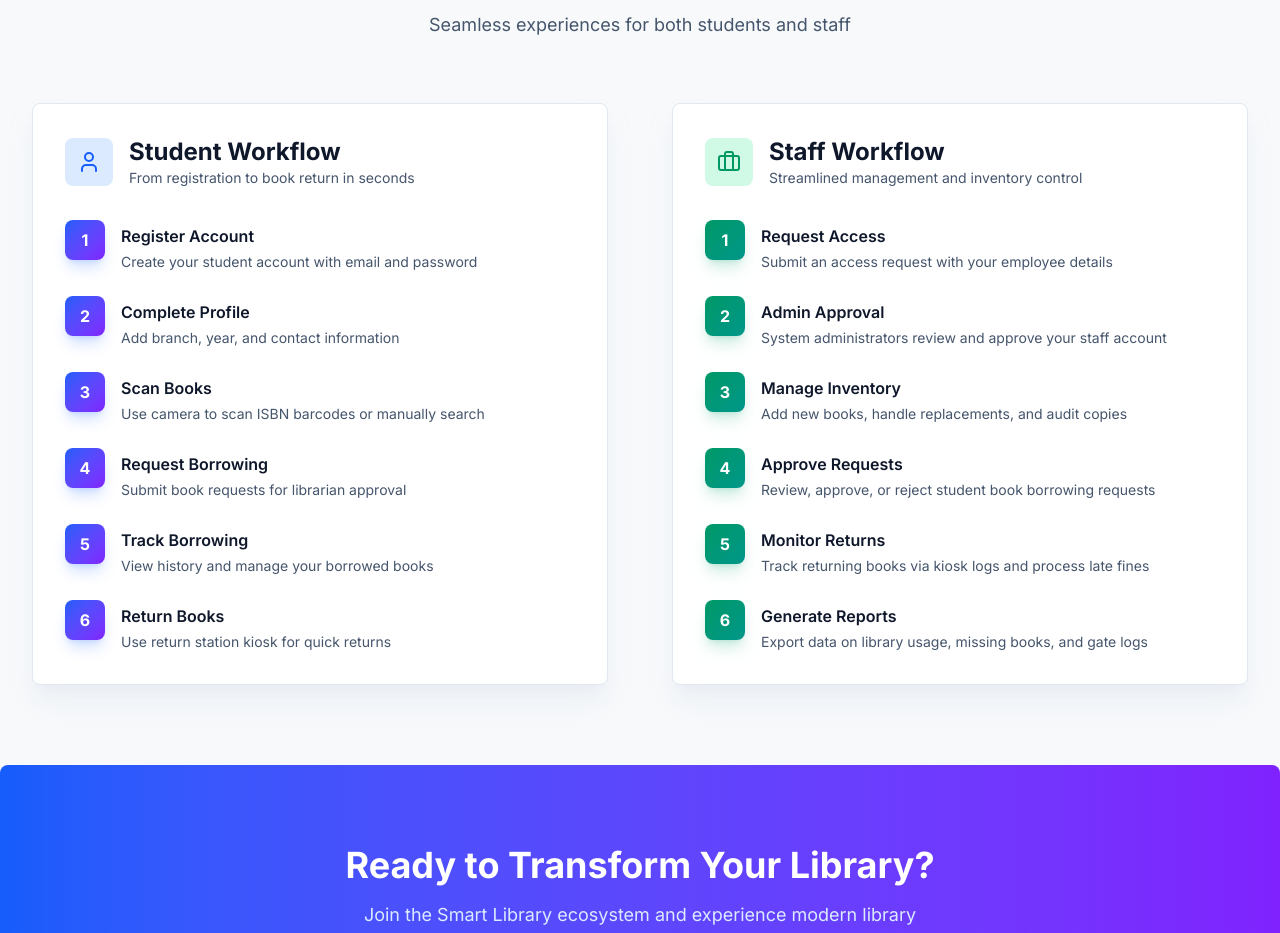
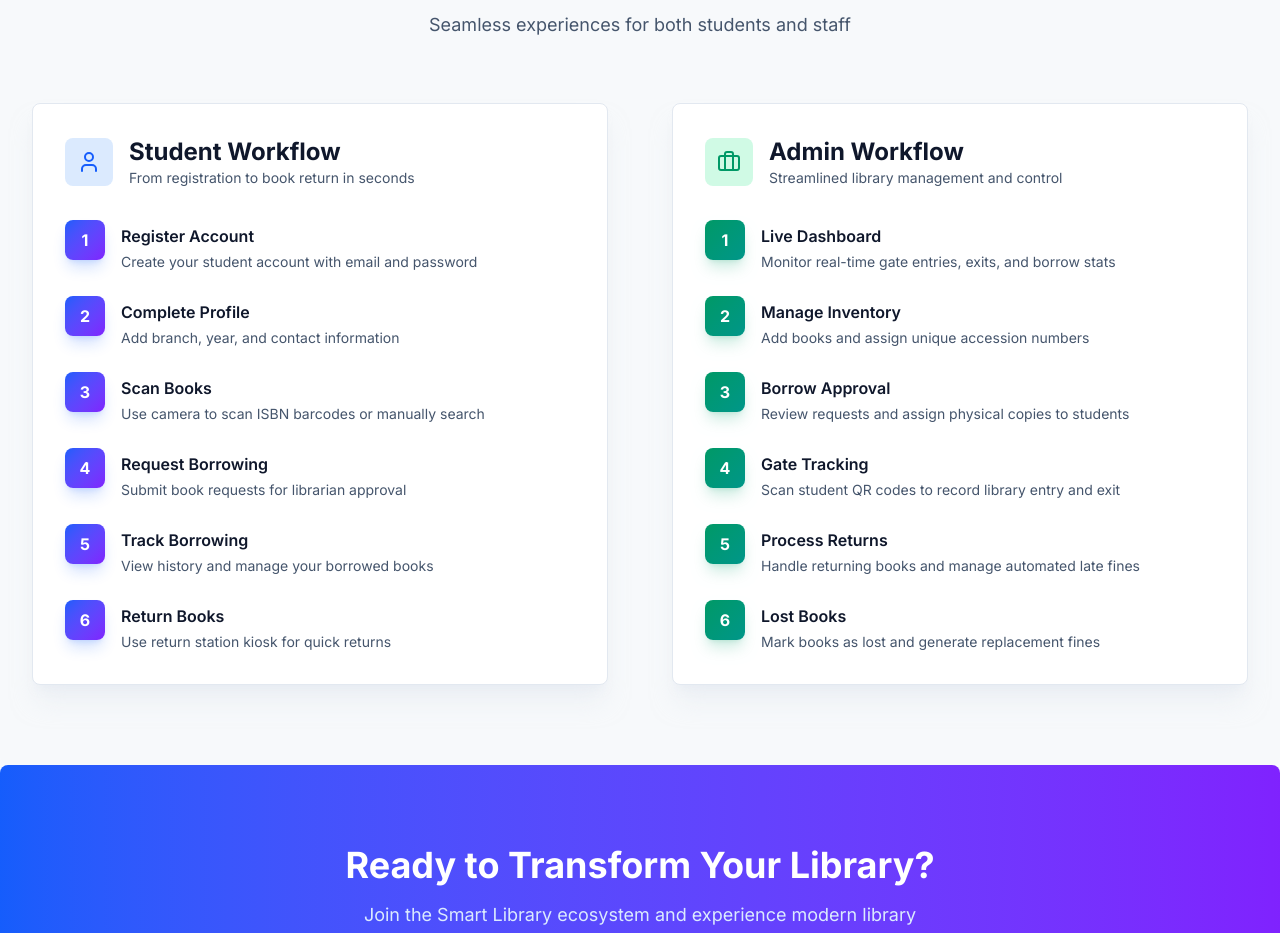
Before and after one commit to IlyasSiddiqui11/College-Library, a React (Vite) app in the folder lib_frontend/: page / in a window 1280 px wide. Shown: the part 1500-2433 px from the top of the page. Built offline with nearby package versions, Linux system fonts and the light colour scheme; no server answers.

Commit message:
Update Home.jsx workflow section to reflect Admin Workflow

```diff
--- a/lib_frontend/src/pages/Home.jsx
+++ b/lib_frontend/src/pages/Home.jsx
@@ -235,25 +235,25 @@ export default function Home() {
               </div>
             </div>
 
-            {/* Staff Workflow */}
+            {/* Admin Workflow */}
             <div className="rounded-2xl border border-slate-200 bg-white p-8 shadow-xl shadow-slate-200/50">
               <div className="mb-8 flex items-center gap-4">
                 <div className="flex h-12 w-12 items-center justify-center rounded-xl bg-emerald-100 text-emerald-600">
                   <Briefcase className="h-6 w-6" />
                 </div>
                 <div>
-                  <h3 className="text-2xl font-bold text-slate-900">Staff Workflow</h3>
-                  <p className="text-sm text-slate-600">Streamlined management and inventory control</p>
+                  <h3 className="text-2xl font-bold text-slate-900">Admin Workflow</h3>
+                  <p className="text-sm text-slate-600">Streamlined library management and control</p>
                 </div>
               </div>
               <div className="space-y-6">
                 {[
-                  { num: '1', title: 'Request Access', desc: 'Submit an access request with your employee details' },
-                  { num: '2', title: 'Admin Approval', desc: 'System administrators review and approve your staff account' },
-                  { num: '3', title: 'Manage Inventory', desc: 'Add new books, handle replacements, and audit copies' },
-                  { num: '4', title: 'Approve Requests', desc: 'Review, approve, or reject student book borrowing requests' },
-                  { num: '5', title: 'Monitor Returns', desc: 'Track returning books via kiosk logs and process late fines' },
-                  { num: '6', title: 'Generate Reports', desc: 'Export data on library usage, missing books, and gate logs' },
+                  { num: '1', title: 'Live Dashboard', desc: 'Monitor real-time gate entries, exits, and borrow stats' },
+                  { num: '2', title: 'Manage Inventory', desc: 'Add books and assign unique accession numbers' },
+                  { num: '3', title: 'Borrow Approval', desc: 'Review requests and assign physical copies to students' },
+                  { num: '4', title: 'Gate Tracking', desc: 'Scan student QR codes to record library entry and exit' },
+                  { num: '5', title: 'Process Returns', desc: 'Handle returning books and manage automated late fines' },
+                  { num: '6', title: 'Lost Books', desc: 'Mark books as lost and generate replacement fines' },
                 ].map((step, idx) => (
                   <div key={idx} className="flex gap-4">
                     <div className="flex h-10 w-10 shrink-0 items-center justify-center rounded-full bg-gradient-to-br from-emerald-600 to-teal-600 text-base font-bold text-white shadow-lg shadow-emerald-600/20">
```
